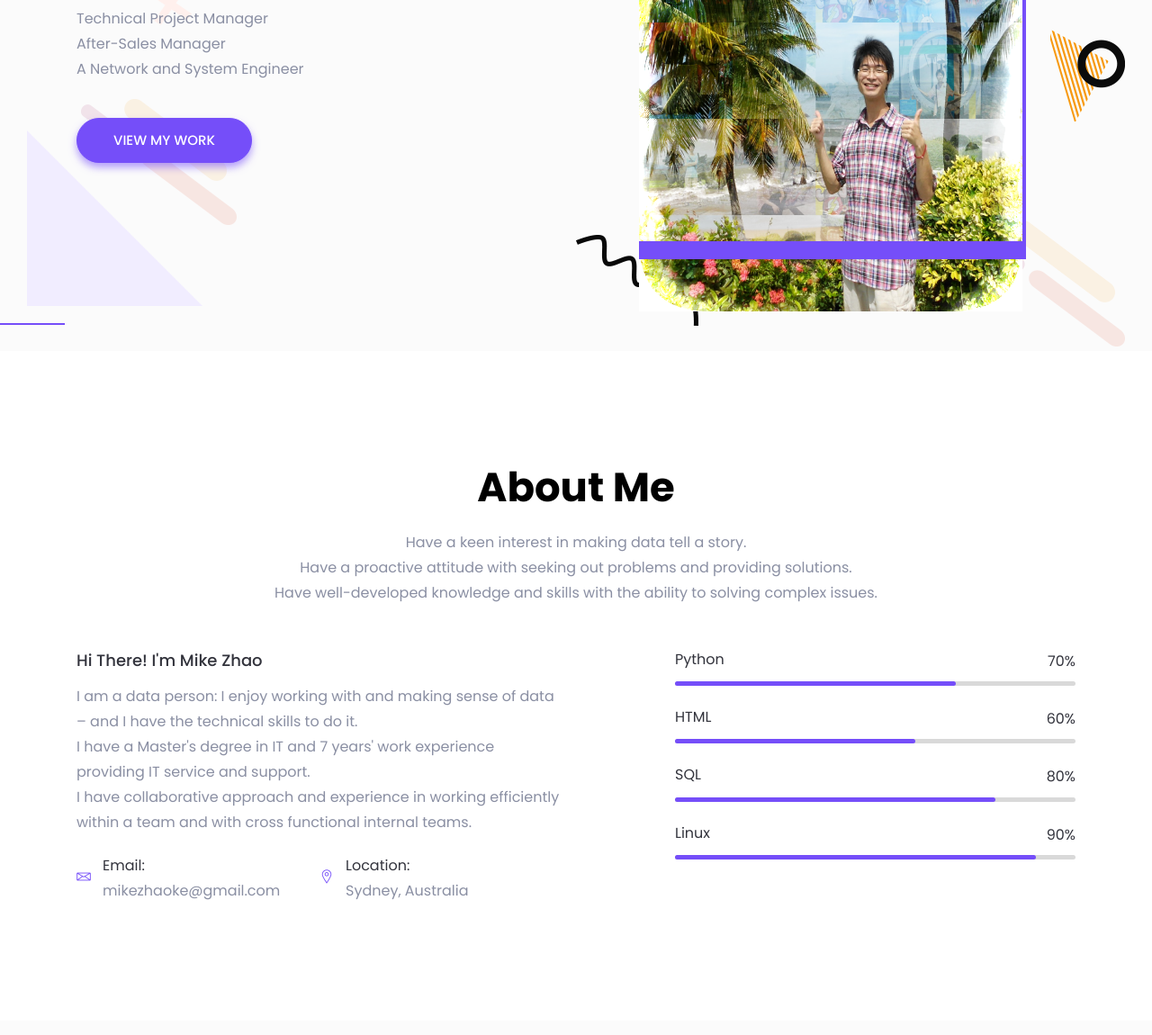
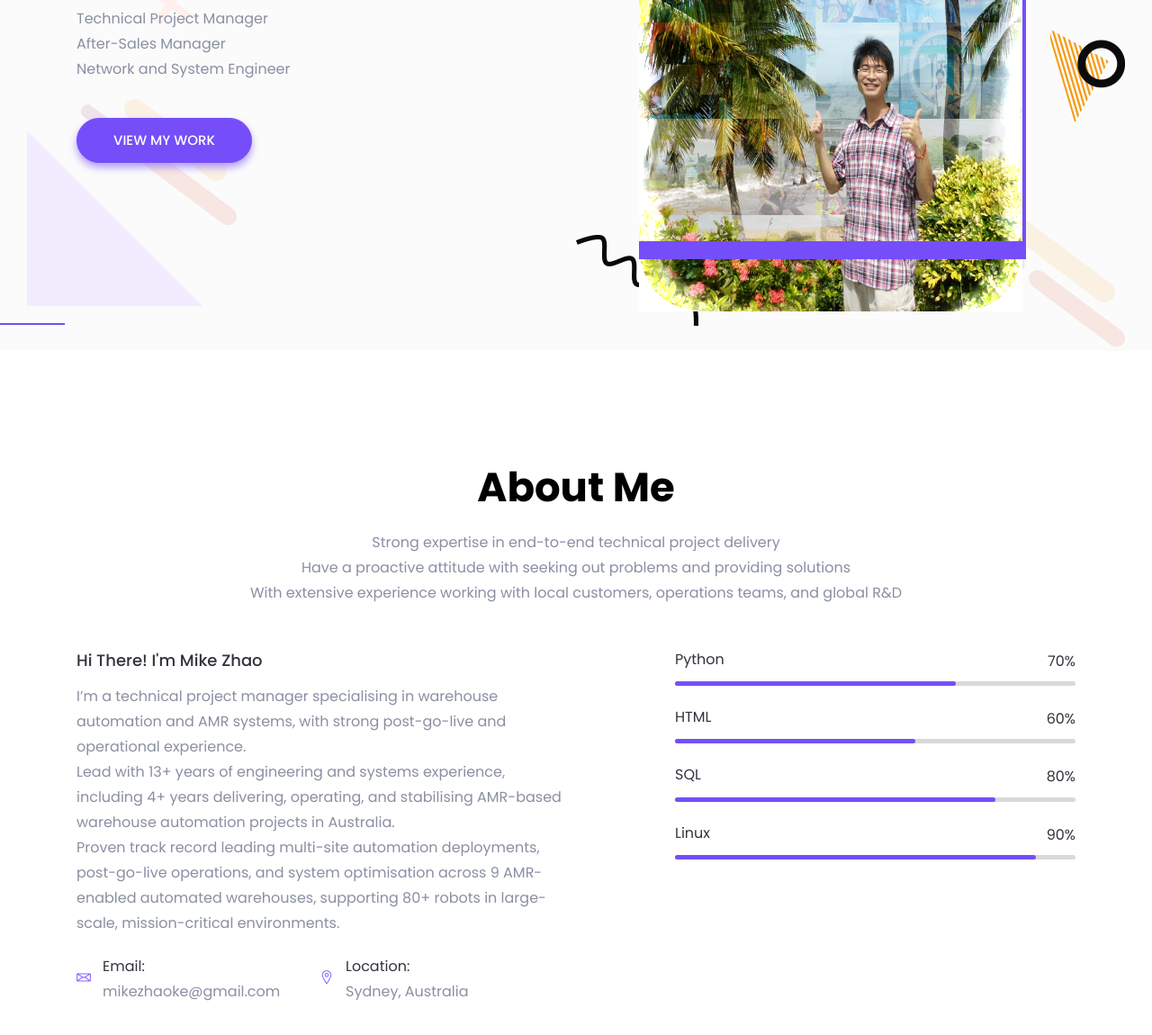
Before and after one commit to MikeZhaoKe/MikeZhao, a plain HTML site: page index.html in a window 1280 px wide. Shown: the part 430-1580 px from the top of the page at 90% size. Drawn offline with Linux system fonts and the light colour scheme; files whose address does not match are found by name.

Commit message:
Update index.html

```diff
--- a/index.html
+++ b/index.html
@@ -127,7 +127,7 @@
                             <h4 class="sub-title">Hello, I’m</h4>
                             <h1 class="title">Mike Zhao</h1>
                             <p>Technical Project Manager<br/>
-                            After-Sales Manager <br/>A Network and System Engineer</p>
+                            After-Sales Manager <br/>Network and System Engineer</p>
                             <a class="main-btn" href="#work">View my Work</a>
                         </div> <!-- header content right -->
                     </div>
@@ -162,9 +162,9 @@
                 <div class="col-lg-8">
                     <div class="section-title text-center">
                         <h2 class="title">About Me</h2>
-                        <p>Have a keen interest in making data tell a story.</p>
-                        <p>Have a proactive attitude with seeking out problems and providing solutions.</p>
-                        <p>Have well-developed knowledge and skills with the ability to solving complex issues.</p>
+                        <p>Strong expertise in end-to-end technical project delivery</p>
+                        <p>Have a proactive attitude with seeking out problems and providing solutions</p>
+                        <p>With extensive experience working with local customers, operations teams, and global R&D</p>
                     </div> <!-- section title -->
                 </div>
             </div> <!-- row -->
@@ -173,7 +173,7 @@
                     <div class="about-content mt-50">
                         <h5 class="about-title">Hi There! I'm Mike Zhao</h5>
                         <p>
-                        I am a data person: I enjoy working with and making sense of data – and I have the technical skills to do it.<br/> I have a Master's degree in IT and 7 years' work experience providing IT service and support. <br/>I have collaborative approach and experience in working efficiently within a team and with cross functional internal teams. </p>
+                        I’m a technical project manager specialising in warehouse automation and AMR systems, with strong post-go-live and operational experience.<br/>Lead with 13+ years of engineering and systems experience, including 4+ years delivering, operating, and stabilising AMR-based warehouse automation projects in Australia. <br/>Proven track record leading multi-site automation deployments, post-go-live operations, and system optimisation across 9 AMR-enabled automated warehouses, supporting 80+ robots in large-scale, mission-critical environments. </p>
                         <ul class="clearfix">
                             <!-- <li>
 
```
